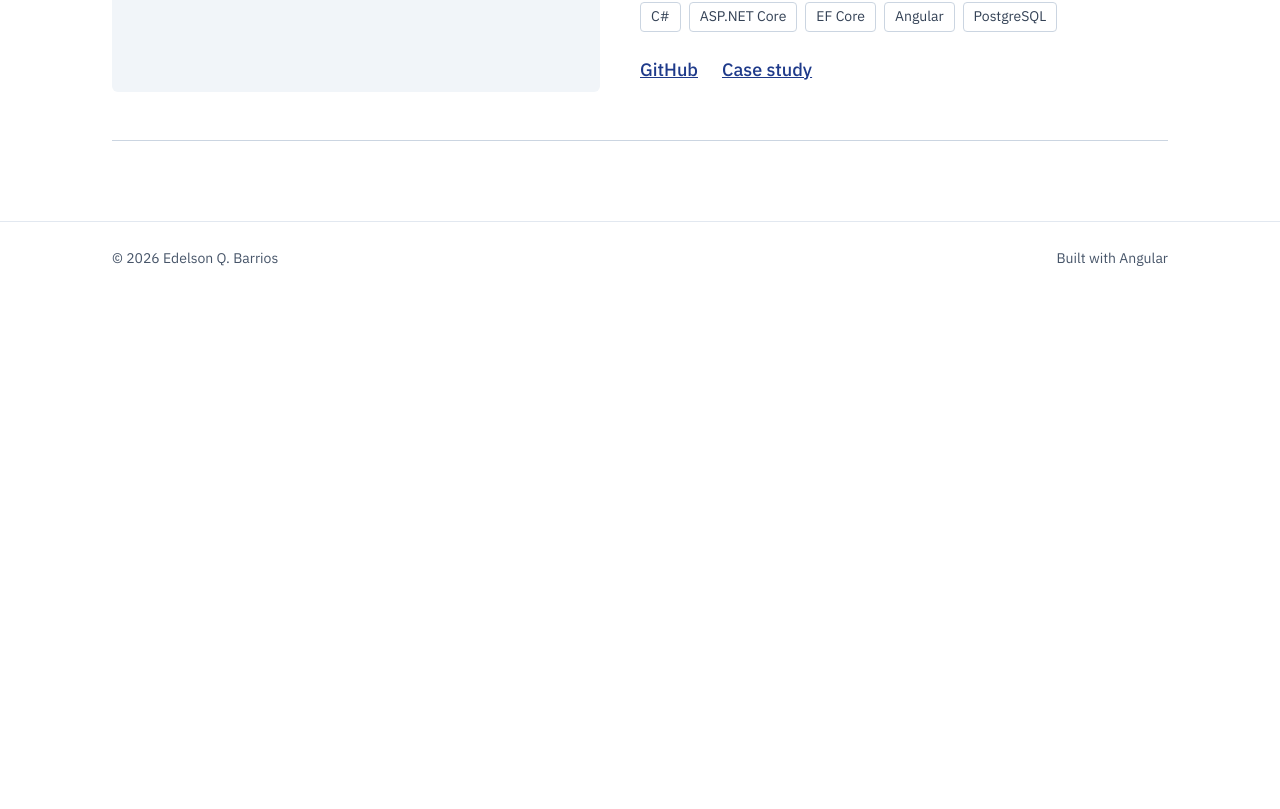
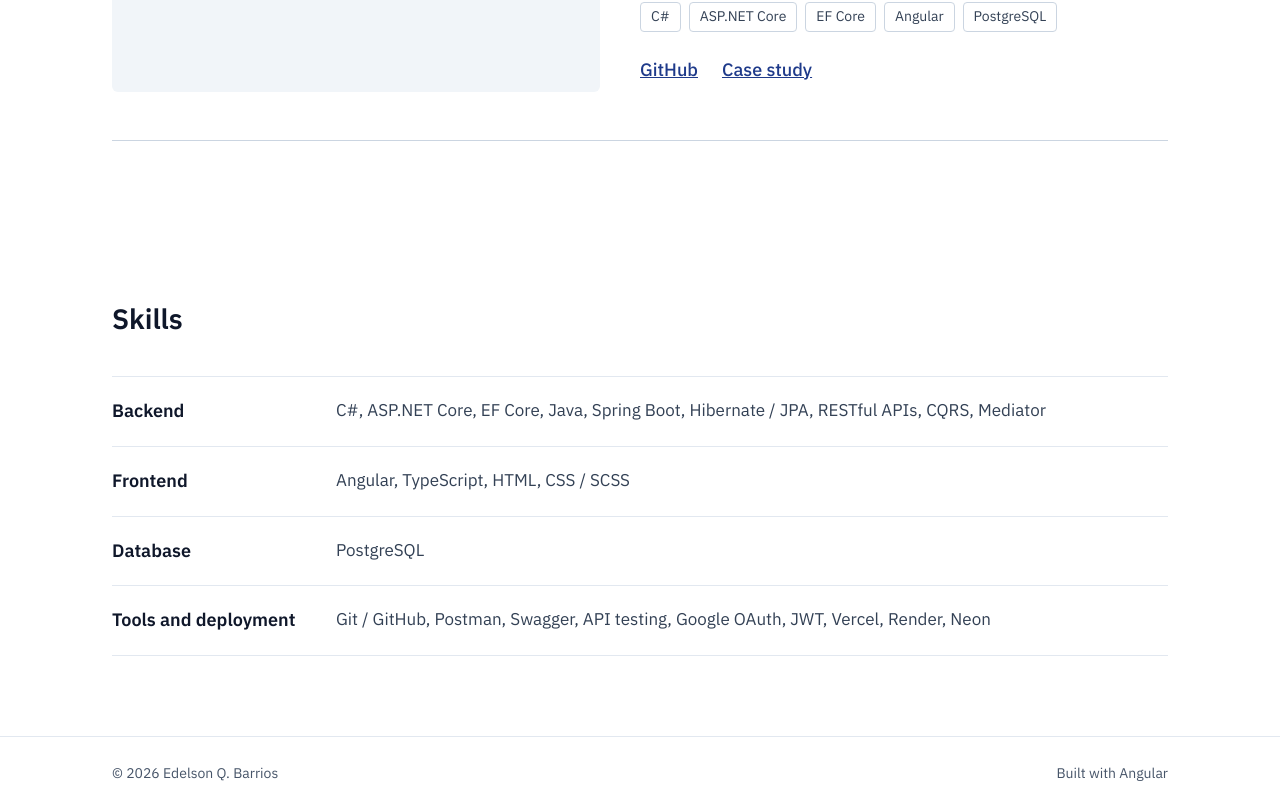
Before and after one commit to edelsonbarrios/portfolio, an Angular app: page / in a window 1280 px wide. Shown: the part 1746-2555 px from the top of the page. Before the commit the page ends 2040 px from the top, so only its background shows below. Built offline with nearby package versions, Linux system fonts and the light colour scheme.

Commit message:
add skills section

```diff
--- a/src/app/pages/home/home.component.html
+++ b/src/app/pages/home/home.component.html
@@ -47,3 +47,17 @@
     </div>
   </div>
 </section>
+
+<section id="skills" class="section">
+  <div class="container">
+    <h2>Skills</h2>
+    <dl class="skills">
+      @for (group of skills; track group.label) {
+        <div class="skill-row">
+          <dt>{{ group.label }}</dt>
+          <dd>{{ group.items.join(', ') }}</dd>
+        </div>
+      }
+    </dl>
+  </div>
+</section>
--- a/src/app/pages/home/home.component.scss
+++ b/src/app/pages/home/home.component.scss
@@ -133,6 +133,33 @@ h1 {
   color: var(--text-muted);
 }
 
+.skills {
+  margin: 0;
+  border-top: 1px solid var(--border);
+}
+
+.skill-row {
+  display: flex;
+  flex-wrap: wrap;
+  gap: 8px 24px;
+  padding: 20px 0;
+  border-bottom: 1px solid var(--border);
+}
+
+.skill-row dt {
+  flex: 0 0 200px;
+  font-weight: 600;
+  color: var(--text);
+}
+
+.skill-row dd {
+  flex: 1 1 280px;
+  margin: 0;
+  font-size: 17px;
+  line-height: 1.6;
+  color: var(--text-body);
+}
+
 @media (max-width: 900px) {
   .hero-grid {
     grid-template-columns: 1fr;
--- a/src/app/pages/home/home.component.ts
+++ b/src/app/pages/home/home.component.ts
@@ -2,6 +2,7 @@ import { Component } from '@angular/core';
 import { RouterLink } from '@angular/router';
 import { profile } from '../../data/profile';
 import { projects } from '../../data/projects';
+import { skills } from '../../data/skills';
 import { ProjectRowComponent } from '../../shared/project-row/project-row.component';
 
 @Component({
@@ -14,4 +15,5 @@ import { ProjectRowComponent } from '../../shared/project-row/project-row.compon
 export class HomeComponent {
   protected readonly profile = profile;
   protected readonly projects = projects;
+  protected readonly skills = skills;
 }
```
